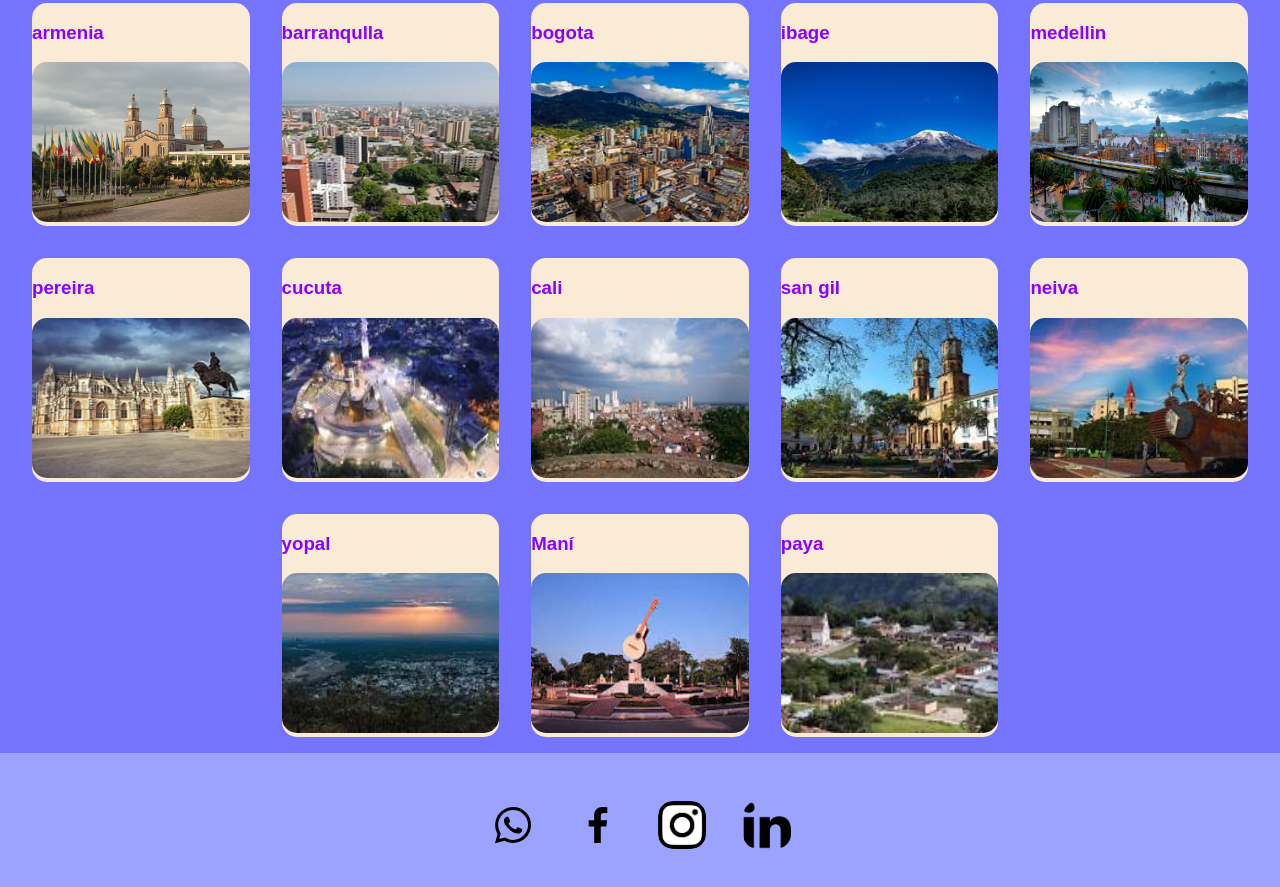
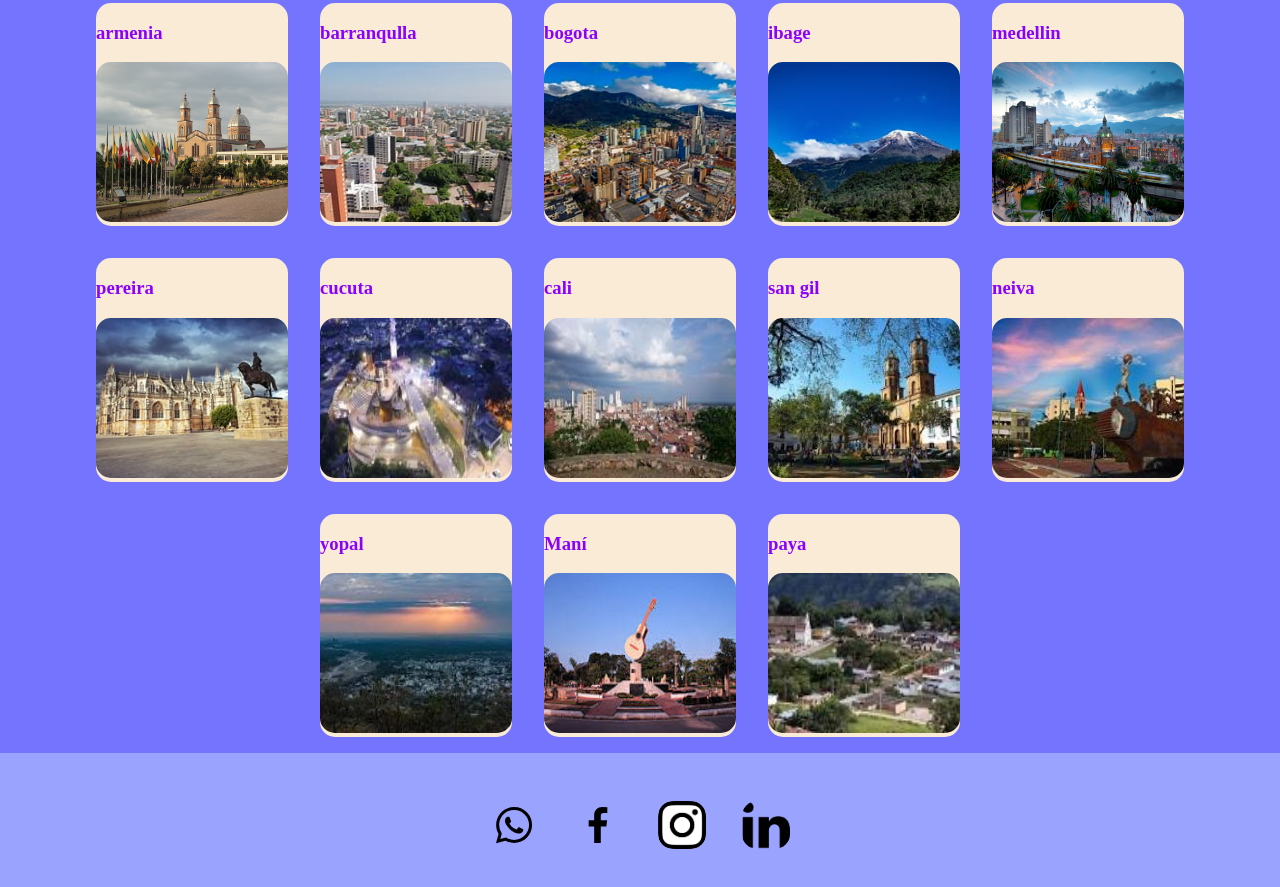
Before and after one commit to MCristina0/curse_github, a plain HTML site: page index.html in a window 1280 px wide. Shown: the part 243-1130 px from the top of the page. Drawn offline with Linux system fonts and the light colour scheme.

Commit message:
version final creo

```diff
--- a/index.html
+++ b/index.html
@@ -4,7 +4,8 @@
     <meta charset="UTF-8">
     <meta name="viewport" content="width=device-width, initial-scale=1.0">
     <link rel="stylesheet" href="style/style.css">
-    <title>Document</title>
+
+    <title>ed-travel</title>
 </head>
 <header>
     <div class="header1">
--- a/style/style.css
+++ b/style/style.css
@@ -33,7 +33,7 @@ height: auto;
 
 }
 .mn-saon{
-  width: 17%;
+  width: 15%;
   height: auto;
   border-radius: 15px;
   background-color: antiquewhite;
@@ -138,9 +138,10 @@ footer{
 }
 
 .logo{
-  color: aliceblue;
+
   width: 3rem;
   height: 3rem;
   margin: 1REM;
 
 }
+*{font-family: 'Times New Roman', Times, serif;}
```
